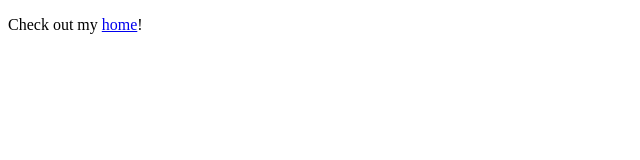
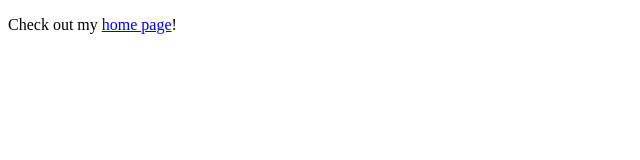
Before and after one commit to Andrew-Malone/gatsby-site, a Gatsby site: page /about in a window 1280 px wide. Shown: the full height of the page, 0-640 px from the left. Built offline with nearby package versions, Linux system fonts and the light colour scheme; Gatsby itself is replaced by a stand-in of ours.

Commit message:
Text edit

```diff
--- a/src/pages/about.js
+++ b/src/pages/about.js
@@ -4,7 +4,7 @@ import { Link } from "gatsby"
 const About = () => (
   <div>
     <p>
-      Check out my <Link to="/">home</Link>!
+      Check out my <Link to="/">home page</Link>!
 
     </p>
   </div>
```
